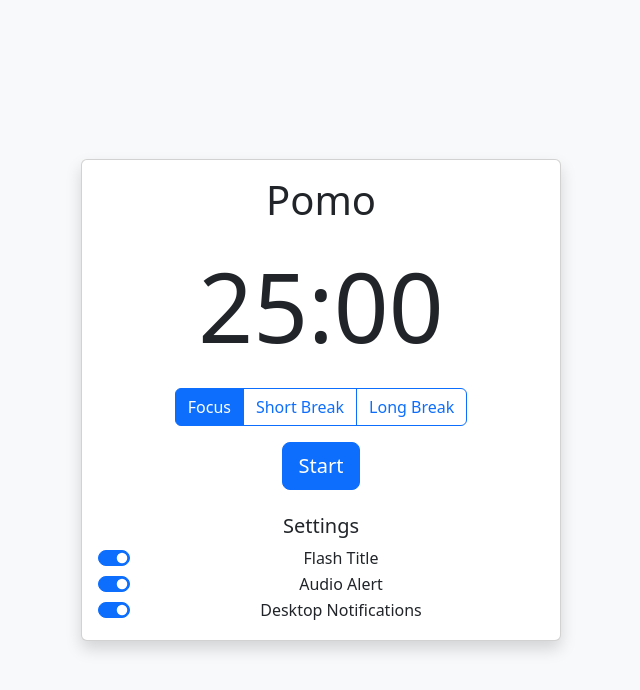
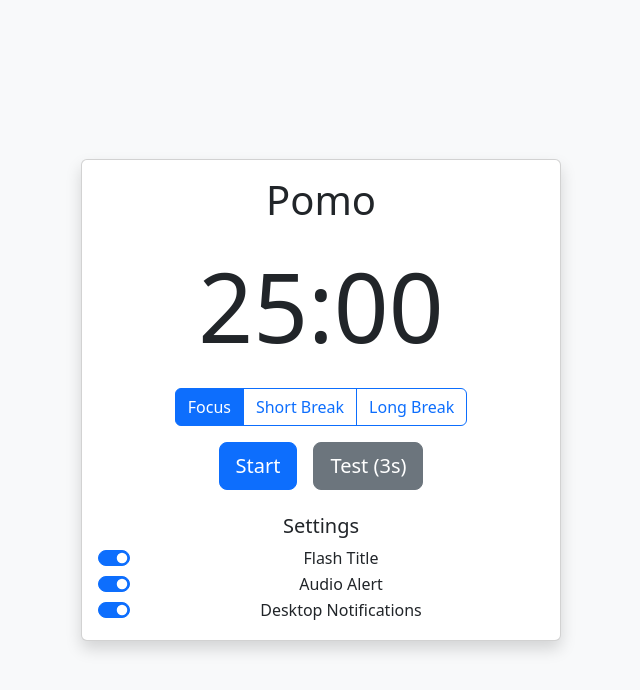
Before and after one commit to jlsonline/pomo, a React (Vite) app: page / in a window 1280 px wide. Shown: the top 690 px of the page, without its empty margins (319-959 px from the left). Built offline with nearby package versions, Linux system fonts and the light colour scheme.

Commit message:
Added a test button

```diff
--- a/src/App.tsx
+++ b/src/App.tsx
@@ -13,6 +13,11 @@ function App() {
   const [flashTitle, setFlashTitle] = useState(true);
   const [audioAlert, setAudioAlert] = useState(true);
   const [desktopNotification, setDesktopNotification] = useState(true);
+
+  const handleTestClick = () => {
+    setTime(3);
+    setIsActive(true);
+  };
 
   const handleModeChange = useCallback((newMode: string) => {
     setMode(newMode);
@@ -108,6 +113,7 @@ function App() {
             setIsActive={setIsActive}
             handleModeChange={handleModeChange}
             mode={mode}
+            handleTestClick={handleTestClick}
           />
           <Settings
             flashTitle={flashTitle}
--- a/src/components/Controls.tsx
+++ b/src/components/Controls.tsx
@@ -5,9 +5,10 @@ interface ControlsProps {
   setIsActive: (isActive: boolean) => void;
   handleModeChange: (mode: string) => void;
   mode: string;
+  handleTestClick: () => void;
 }
 
-const Controls: React.FC<ControlsProps> = ({ isActive, setIsActive, handleModeChange, mode }) => {
+const Controls: React.FC<ControlsProps> = ({ isActive, setIsActive, handleModeChange, mode, handleTestClick }) => {
   return (
     <div className="text-center">
       <div className="btn-group mb-3">
@@ -19,6 +20,9 @@ const Controls: React.FC<ControlsProps> = ({ isActive, setIsActive, handleModeCh
         <button className="btn btn-primary btn-lg mx-2" onClick={() => setIsActive(!isActive)}>
           {isActive ? 'Pause' : 'Start'}
         </button>
+        <button className="btn btn-secondary btn-lg mx-2" onClick={handleTestClick}>
+          Test (3s)
+        </button>
       </div>
     </div>
   );
```
